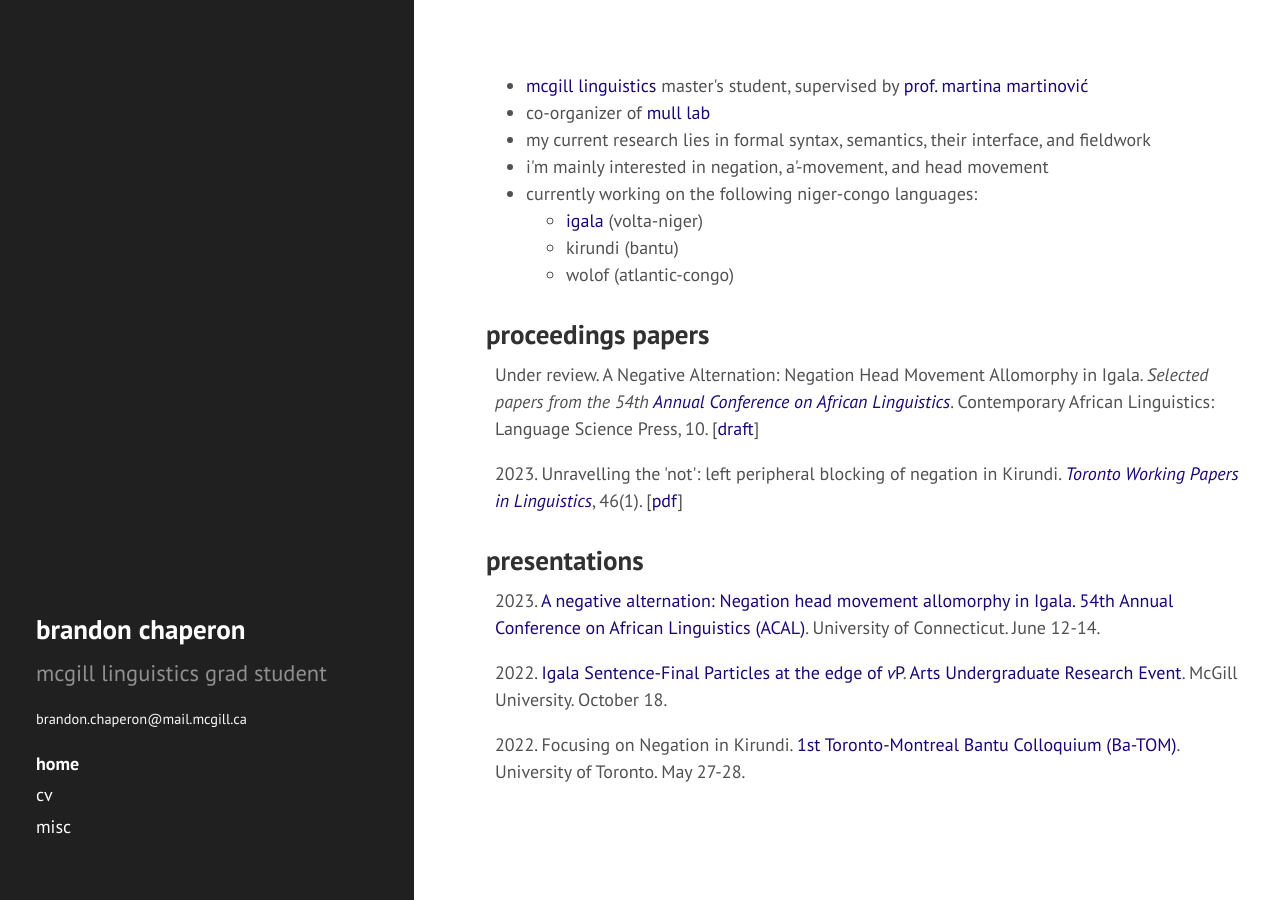
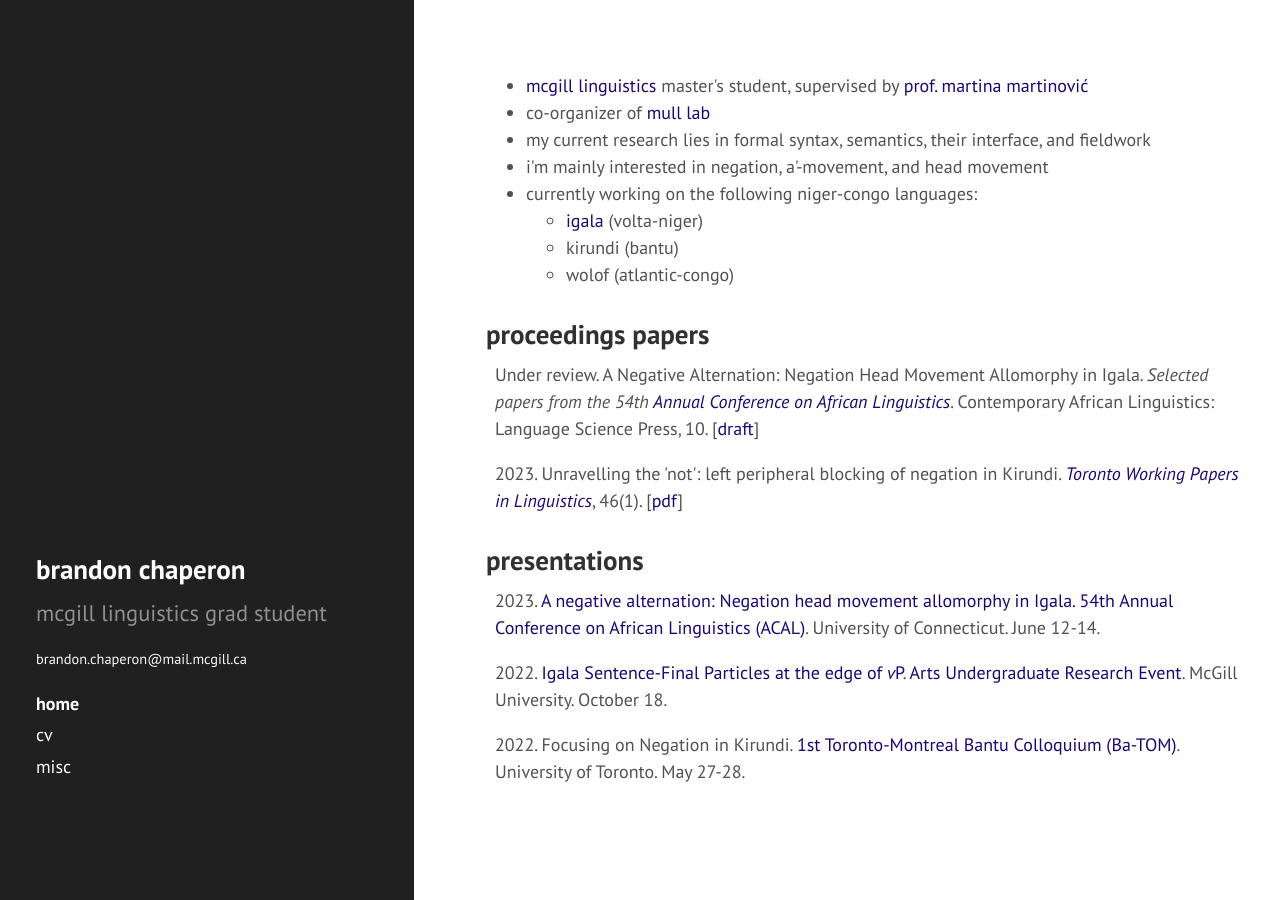
Before and after one commit to bchaper0n/bchaper0n.github.io, a Jekyll site: the page built from index.html, in a window 1280 px wide. Built offline with Jekyll 4.4.1, drawn with Linux system fonts in a browser that asks for light colours; comment, search, counter and statistics services are not loaded.

Commit message:
sidebar fix

```diff
--- a/_includes/sidebar.html
+++ b/_includes/sidebar.html
@@ -56,7 +56,7 @@
       {% endfor %}
     </nav>
 
-    <p style="margin-top: 40px; font-size: 15px;" id="lastUpdate"></p>
+    <p style="margin-top: 100px; font-size: 15px;" id="lastUpdate"></p>
 
     <script>
       const months = ["Jan", "Feb", "Mar", "Apr", "May", "Jun", "Jul", "Aug", "Sep", "Oct", "Nov", "Dec"];
```
